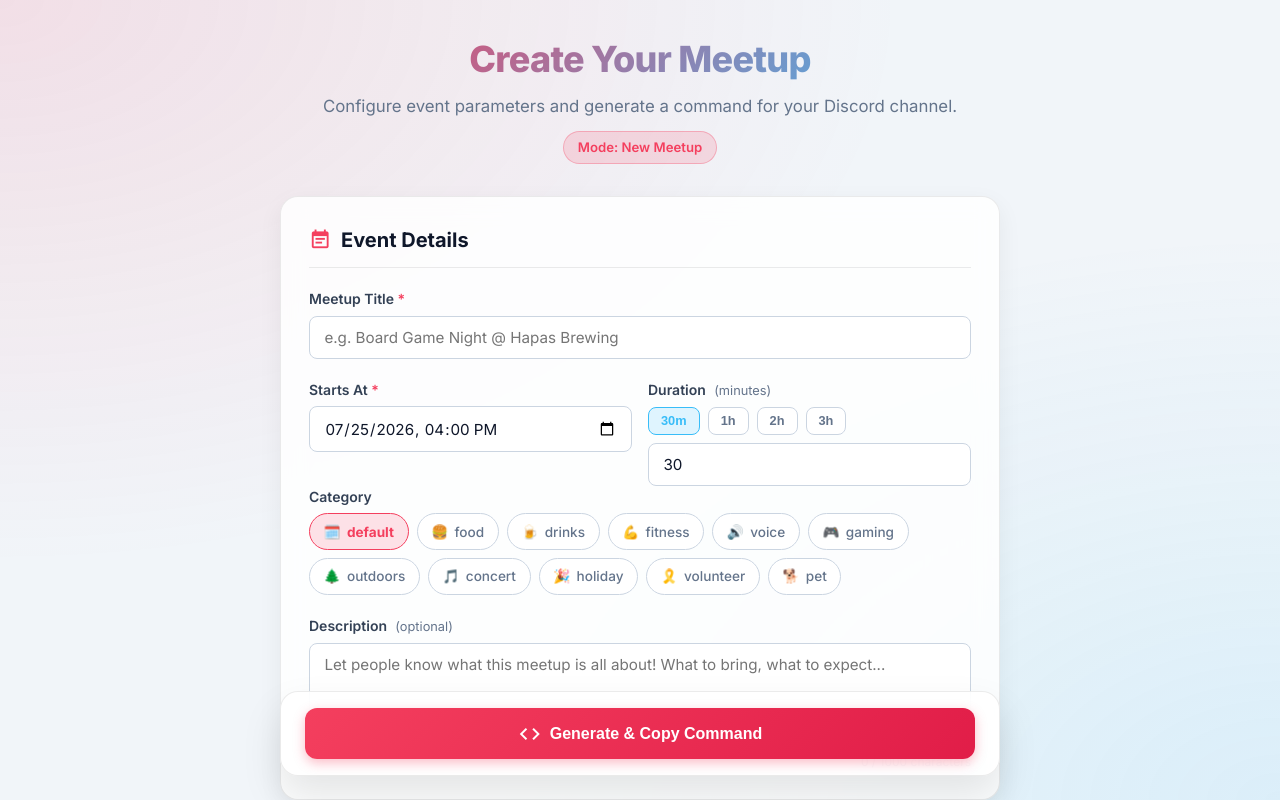
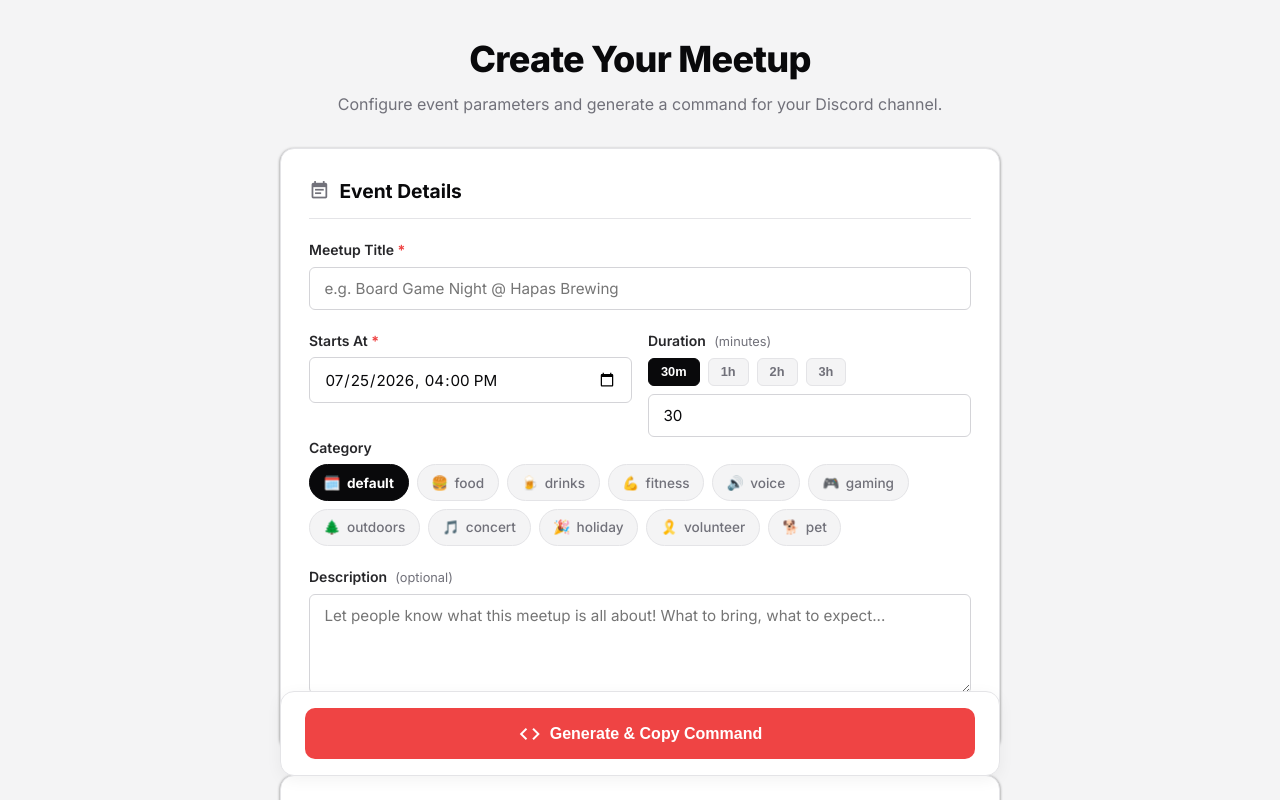
Before and after one commit to qCzar/bhabot, a plain HTML site: page index.html in a window 1280 px wide. Both pictures are taken after a click on the button "30m". Shown: the top 800 px of the page. Drawn offline with Linux system fonts and the light colour scheme.

Commit message:
Update design to clean monotone theme and remove mode pill header badge

```diff
--- a/app.js
+++ b/app.js
@@ -307,7 +307,7 @@ document.addEventListener('DOMContentLoaded', () => {
 
     meetupId = hash;
     isEditMode = true;
-    modeBadge.textContent = `Mode: Editing Meetup #${meetupId}`;
+    if (modeBadge) modeBadge.textContent = `Mode: Editing Meetup #${meetupId}`;
     mainHeaderTitle.textContent = 'Edit Meetup';
 
     fetch(`https://comicidiot.com/meetup/${meetupId}`)
--- a/index.html
+++ b/index.html
@@ -26,8 +26,7 @@
       <h1 id="mainHeaderTitle">Create Your Meetup</h1>
       <p>Configure event parameters and generate a command for your Discord channel.</p>
       <div style="display: flex; gap: 0.5rem; justify-content: center; flex-wrap: wrap;">
-        <div class="badge-mode" id="modeBadge">Mode: New Meetup</div>
-        <div class="badge-mode" id="serverBadge" style="display: none; background: var(--accent-light); color: var(--accent); border-color: rgba(56, 189, 248, 0.3);">
+        <div class="badge-server" id="serverBadge" style="display: none;">
           <i class="material-icons" style="font-size: 0.9rem;">dns</i>
           <span id="serverBadgeText">Server ID: --</span>
         </div>
@@ -45,14 +44,14 @@
 
         <!-- Title -->
         <div class="form-group">
-          <label for="title">Meetup Title <span style="color: var(--primary)">*</span></label>
+          <label for="title">Meetup Title <span class="required-star">*</span></label>
           <input type="text" id="title" placeholder="e.g. Board Game Night @ Hapas Brewing" required />
         </div>
 
         <!-- Date & Time + Duration -->
         <div class="form-row">
           <div class="form-group">
-            <label for="date">Starts At <span style="color: var(--primary)">*</span></label>
+            <label for="date">Starts At <span class="required-star">*</span></label>
             <input type="datetime-local" id="date" required />
           </div>
 
@@ -137,7 +136,7 @@
         <div class="form-group">
           <div class="toggle-group">
             <label for="locationLinked" class="toggle-label">
-              <i class="material-icons" style="color: var(--accent);">map</i>
+              <i class="material-icons" style="color: var(--text-muted);">map</i>
               Make location clickable to Google Maps
             </label>
             <input type="checkbox" id="locationLinked" checked />
@@ -180,7 +179,7 @@ title: Board Game Night
 date: '2026-07-25T16:00:00.000Z'</pre>
 
         <div style="display: flex; gap: 0.75rem; margin-top: 1rem;">
-          <button type="button" class="btn-primary" id="pageCopyBtn">
+          <button type="button" class="btn-secondary" id="pageCopyBtn">
             <i class="material-icons">content_copy</i>
             Copy Command to Clipboard
           </button>
--- a/style.css
+++ b/style.css
@@ -1,56 +1,64 @@
-/* Modern Design System for Meetup Creator */
+/* Monotone Design System for Meetup Creator */
 :root {
   color-scheme: light dark;
   --font-family: 'Inter', -apple-system, BlinkMacSystemFont, 'Segoe UI', Roboto, Helvetica, Arial, sans-serif;
 
-  /* Palette */
-  --bg-color: #0f172a;
-  --card-bg: rgba(30, 41, 59, 0.7);
-  --card-border: rgba(255, 255, 255, 0.1);
-  --text-main: #f8fafc;
-  --text-muted: #94a3b8;
-  --text-label: #cbd5e1;
+  /* Monotone Palette (Dark Default) */
+  --bg-color: #09090b;
+  --card-bg: #18181b;
+  --card-border: #27272a;
+  --text-main: #fafafa;
+  --text-muted: #a1a1aa;
+  --text-label: #d4d4d8;
 
-  --primary: #f43f5e;
-  --primary-hover: #e11d48;
-  --primary-light: rgba(244, 63, 94, 0.15);
+  --input-bg: #09090b;
+  --input-border: #27272a;
+  --input-focus-border: #71717a;
 
-  --accent: #38bdf8;
-  --accent-light: rgba(56, 189, 248, 0.15);
+  --chip-bg: #09090b;
+  --chip-border: #27272a;
+  --chip-text: #a1a1aa;
+  --chip-active-bg: #fafafa;
+  --chip-active-border: #fafafa;
+  --chip-active-text: #09090b;
 
-  --input-bg: #1e293b;
-  --input-border: #334155;
-  --input-focus: #f43f5e;
+  /* The ONLY accent color: Used for required asterisks and the generate button */
+  --primary: #ef4444;
+  --primary-hover: #dc2626;
 
-  --danger: #ef4444;
-  --success: #10b981;
-  --warning: #f59e0b;
+  --success: #22c55e;
 
-  --radius-sm: 8px;
-  --radius-md: 12px;
-  --radius-lg: 18px;
+  --radius-sm: 6px;
+  --radius-md: 10px;
+  --radius-lg: 14px;
 
-  --shadow-sm: 0 2px 4px rgba(0,0,0,0.2);
-  --shadow-md: 0 8px 24px rgba(0,0,0,0.3);
-  --shadow-lg: 0 20px 40px rgba(0,0,0,0.4);
+  --shadow-sm: 0 1px 3px rgba(0,0,0,0.5);
+  --shadow-md: 0 4px 16px rgba(0,0,0,0.6);
 
-  accent-color: var(--primary);
+  accent-color: var(--text-main);
 }
 
 @media (prefers-color-scheme: light) {
   :root {
-    --bg-color: #f1f5f9;
-    --card-bg: rgba(255, 255, 255, 0.85);
-    --card-border: rgba(0, 0, 0, 0.08);
-    --text-main: #0f172a;
-    --text-muted: #64748b;
-    --text-label: #334155;
+    --bg-color: #f4f4f5;
+    --card-bg: #ffffff;
+    --card-border: #e4e4e7;
+    --text-main: #09090b;
+    --text-muted: #71717a;
+    --text-label: #27272a;
 
     --input-bg: #ffffff;
-    --input-border: #cbd5e1;
+    --input-border: #d4d4d8;
+    --input-focus-border: #09090b;
 
-    --shadow-md: 0 8px 24px rgba(0,0,0,0.06);
-    --shadow-lg: 0 20px 40px rgba(0,0,0,0.1);
+    --chip-bg: #f4f4f5;
+    --chip-border: #e4e4e7;
+    --chip-text: #71717a;
+    --chip-active-bg: #09090b;
+    --chip-active-border: #09090b;
+    --chip-active-text: #ffffff;
+
+    --shadow-md: 0 4px 16px rgba(0,0,0,0.05);
   }
 }
 
@@ -67,10 +75,6 @@ body {
   min-height: 100vh;
   line-height: 1.5;
   padding: 2rem 1rem 4rem 1rem;
-  background-image:
-    radial-gradient(at 0% 0%, rgba(244, 63, 94, 0.12) 0px, transparent 50%),
-    radial-gradient(at 100% 100%, rgba(56, 189, 248, 0.12) 0px, transparent 50%);
-  background-attachment: fixed;
 }
 
 .container {
@@ -87,54 +91,45 @@ body {
 .header h1 {
   font-size: 2.25rem;
   font-weight: 800;
-  background: linear-gradient(135deg, var(--primary) 0%, var(--accent) 100%);
-  -webkit-background-clip: text;
-  -webkit-text-fill-color: transparent;
-  margin-bottom: 0.5rem;
+  color: var(--text-main);
+  margin-bottom: 0.4rem;
   letter-spacing: -0.02em;
 }
 
 .header p {
   color: var(--text-muted);
-  font-size: 1.05rem;
+  font-size: 1rem;
 }
 
-.badge-mode {
+.badge-server {
   display: inline-flex;
   align-items: center;
   gap: 0.4rem;
-  padding: 0.35rem 0.85rem;
-  border-radius: 999px;
-  font-size: 0.825rem;
+  padding: 0.3rem 0.75rem;
+  border-radius: var(--radius-sm);
+  font-size: 0.8rem;
   font-weight: 600;
-  background: var(--primary-light);
-  color: var(--primary);
-  border: 1px solid rgba(244, 63, 94, 0.3);
+  background: var(--card-bg);
+  color: var(--text-muted);
+  border: 1px solid var(--card-border);
   margin-top: 0.75rem;
 }
 
 /* Section Cards */
 .card-section {
   background: var(--card-bg);
-  backdrop-filter: blur(12px);
-  -webkit-backdrop-filter: blur(12px);
   border: 1px solid var(--card-border);
   border-radius: var(--radius-lg);
   padding: 1.75rem;
   margin-bottom: 1.5rem;
-  box-shadow: var(--shadow-md);
-  transition: transform 0.2s ease, box-shadow 0.2s ease;
-}
-
-.card-section:hover {
-  box-shadow: var(--shadow-lg);
+  box-shadow: var(--shadow-sm);
 }
 
 .section-title {
   display: flex;
   align-items: center;
   gap: 0.6rem;
-  font-size: 1.25rem;
+  font-size: 1.2rem;
   font-weight: 700;
   margin-bottom: 1.25rem;
   color: var(--text-main);
@@ -143,8 +138,14 @@ body {
 }
 
 .section-title i {
-  color: var(--primary);
-  font-size: 1.4rem;
+  color: var(--text-muted);
+  font-size: 1.3rem;
+}
+
+/* Required Asterisk (ONLY COLOR) */
+.required-star {
+  color: var(--primary) !important;
+  font-weight: bold;
 }
 
 /* Form Controls */
@@ -197,14 +198,13 @@ select {
   border-radius: var(--radius-sm);
   color: var(--text-main);
   outline: none;
-  transition: border-color 0.2s, box-shadow 0.2s;
+  transition: border-color 0.15s;
 }
 
 input:focus,
 textarea:focus,
 select:focus {
-  border-color: var(--primary);
-  box-shadow: 0 0 0 3px var(--primary-light);
+  border-color: var(--input-focus-border);
 }
 
 textarea {
@@ -219,12 +219,8 @@ textarea {
   margin-top: 0.25rem;
 }
 
-.char-counter.warning {
-  color: var(--warning);
-}
-
 .char-counter.exceeded {
-  color: var(--danger);
+  color: var(--primary);
   font-weight: 700;
 }
 
@@ -241,9 +237,9 @@ textarea {
   gap: 0.4rem;
   padding: 0.45rem 0.85rem;
   border-radius: 999px;
-  background: var(--input-bg);
-  border: 1px solid var(--input-border);
-  color: var(--text-muted);
+  background: var(--chip-bg);
+  border: 1px solid var(--chip-border);
+  color: var(--chip-text);
   font-size: 0.85rem;
   font-weight: 500;
   cursor: pointer;
@@ -252,14 +248,14 @@ textarea {
 }
 
 .chip:hover {
-  border-color: var(--primary);
+  border-color: var(--text-muted);
   color: var(--text-main);
 }
 
 .chip.selected {
-  background: var(--primary-light);
-  border-color: var(--primary);
-  color: var(--primary);
+  background: var(--chip-active-bg);
+  border-color: var(--chip-active-border);
+  color: var(--chip-active-text);
   font-weight: 700;
 }
 
@@ -274,9 +270,9 @@ textarea {
 .preset-btn {
   padding: 0.35rem 0.75rem;
   border-radius: var(--radius-sm);
-  background: var(--input-bg);
-  border: 1px solid var(--input-border);
-  color: var(--text-muted);
+  background: var(--chip-bg);
+  border: 1px solid var(--chip-border);
+  color: var(--chip-text);
   font-size: 0.8rem;
   font-weight: 600;
   cursor: pointer;
@@ -284,14 +280,14 @@ textarea {
 }
 
 .preset-btn:hover {
-  border-color: var(--accent);
+  border-color: var(--text-muted);
   color: var(--text-main);
 }
 
 .preset-btn.active {
-  background: var(--accent-light);
-  border-color: var(--accent);
-  color: var(--accent);
+  background: var(--chip-active-bg);
+  border-color: var(--chip-active-border);
+  color: var(--chip-active-text);
 }
 
 /* Toggle Switch */
@@ -341,12 +337,11 @@ textarea {
   display: inline-flex;
   align-items: center;
   justify-content: center;
-  transition: color 0.15s, background-color 0.15s;
+  transition: color 0.15s;
 }
 
 .btn-icon:hover {
-  color: var(--danger);
-  background: rgba(239, 68, 68, 0.1);
+  color: var(--primary);
 }
 
 .btn-add-link {
@@ -355,7 +350,7 @@ textarea {
   gap: 0.4rem;
   background: transparent;
   border: 1px dashed var(--input-border);
-  color: var(--accent);
+  color: var(--text-main);
   padding: 0.5rem 1rem;
   border-radius: var(--radius-sm);
   font-size: 0.875rem;
@@ -367,21 +362,34 @@ textarea {
 }
 
 .btn-add-link:hover {
-  border-color: var(--accent);
-  background: var(--accent-light);
+  border-color: var(--text-main);
 }
 
-/* Action Footer & Modal Output */
+/* Command Output Box */
+.command-preview {
+  background: var(--input-bg);
+  border: 1px solid var(--input-border);
+  border-radius: var(--radius-sm);
+  padding: 1rem;
+  font-family: 'Fira Code', 'Courier New', Courier, monospace;
+  font-size: 0.875rem;
+  color: var(--text-main);
+  white-space: pre-wrap;
+  word-break: break-word;
+  max-height: 320px;
+  overflow-y: auto;
+  margin-bottom: 1rem;
+}
+
+/* Action Footer */
 .action-bar {
   position: sticky;
   bottom: 1.5rem;
   background: var(--card-bg);
-  backdrop-filter: blur(16px);
-  -webkit-backdrop-filter: blur(16px);
   border: 1px solid var(--card-border);
   border-radius: var(--radius-lg);
   padding: 1rem 1.5rem;
-  box-shadow: var(--shadow-lg);
+  box-shadow: var(--shadow-md);
   display: flex;
   align-items: center;
   justify-content: space-between;
@@ -389,6 +397,7 @@ textarea {
   z-index: 50;
 }
 
+/* Generate Button - THE ONLY COLORED BUTTON */
 .btn-primary {
   display: inline-flex;
   align-items: center;
@@ -396,36 +405,52 @@ textarea {
   gap: 0.5rem;
   width: 100%;
   padding: 0.85rem 1.5rem;
-  background: linear-gradient(135deg, var(--primary) 0%, #e11d48 100%);
+  background-color: var(--primary);
   color: #ffffff;
   font-size: 1rem;
   font-weight: 700;
   border: none;
   border-radius: var(--radius-md);
   cursor: pointer;
-  box-shadow: 0 4px 12px rgba(244, 63, 94, 0.35);
-  transition: all 0.2s ease;
+  transition: background-color 0.15s ease;
 }
 
 .btn-primary:hover:not(:disabled) {
-  transform: translateY(-1px);
-  box-shadow: 0 6px 20px rgba(244, 63, 94, 0.45);
+  background-color: var(--primary-hover);
 }
 
 .btn-primary:disabled {
   opacity: 0.5;
   cursor: not-allowed;
-  box-shadow: none;
 }
 
-/* Command Modal Preview */
+.btn-secondary {
+  display: inline-flex;
+  align-items: center;
+  justify-content: center;
+  gap: 0.5rem;
+  width: 100%;
+  padding: 0.75rem 1.25rem;
+  background-color: var(--chip-active-bg);
+  color: var(--chip-active-text);
+  font-size: 0.95rem;
+  font-weight: 700;
+  border: none;
+  border-radius: var(--radius-md);
+  cursor: pointer;
+  transition: opacity 0.15s ease;
+}
+
+.btn-secondary:hover {
+  opacity: 0.9;
+}
+
+/* Command Preview Modal */
 .output-modal {
   display: none;
   position: fixed;
   inset: 0;
-  background: rgba(15, 23, 42, 0.75);
-  backdrop-filter: blur(8px);
-  -webkit-backdrop-filter: blur(8px);
+  background: rgba(0, 0, 0, 0.7);
   z-index: 100;
   padding: 1.5rem;
   align-items: center;
@@ -443,7 +468,7 @@ textarea {
   width: 100%;
   max-width: 600px;
   padding: 1.75rem;
-  box-shadow: var(--shadow-lg);
+  box-shadow: var(--shadow-md);
   position: relative;
   max-height: 90vh;
   overflow-y: auto;
@@ -462,30 +487,15 @@ textarea {
   color: var(--text-main);
 }
 
-.command-preview {
-  background: #090d16;
-  border: 1px solid #1e293b;
-  border-radius: var(--radius-sm);
-  padding: 1rem;
-  font-family: 'Fira Code', 'Courier New', Courier, monospace;
-  font-size: 0.875rem;
-  color: #38bdf8;
-  white-space: pre-wrap;
-  word-break: break-word;
-  max-height: 320px;
-  overflow-y: auto;
-  margin-bottom: 1.25rem;
-}
-
 .copy-toast {
   position: fixed;
   top: 1.5rem;
   right: 1.5rem;
-  background: var(--success);
-  color: #ffffff;
+  background: var(--text-main);
+  color: var(--bg-color);
   padding: 0.75rem 1.25rem;
   border-radius: var(--radius-sm);
-  font-weight: 600;
+  font-weight: 700;
   font-size: 0.9rem;
   box-shadow: var(--shadow-md);
   display: flex;
```
Also changed, not shown: meetup/index.html (+5 -6 lines).
